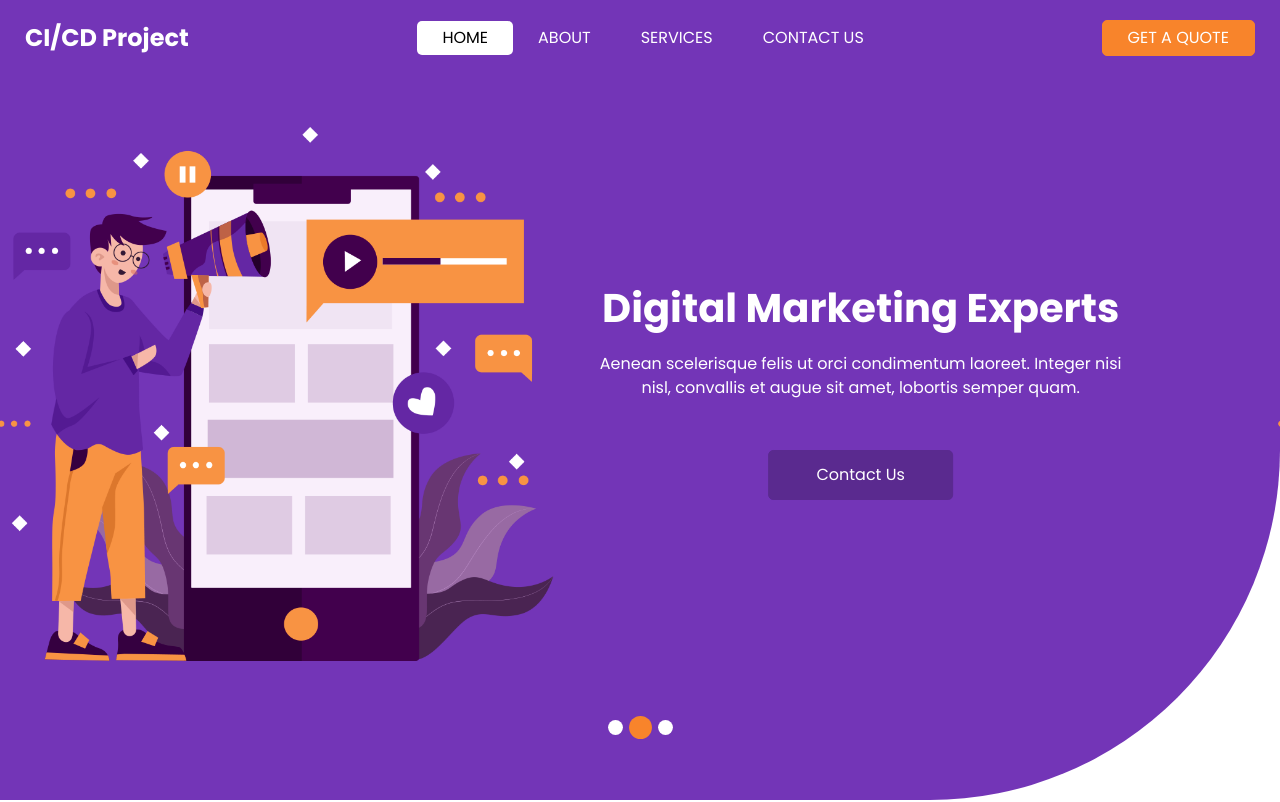
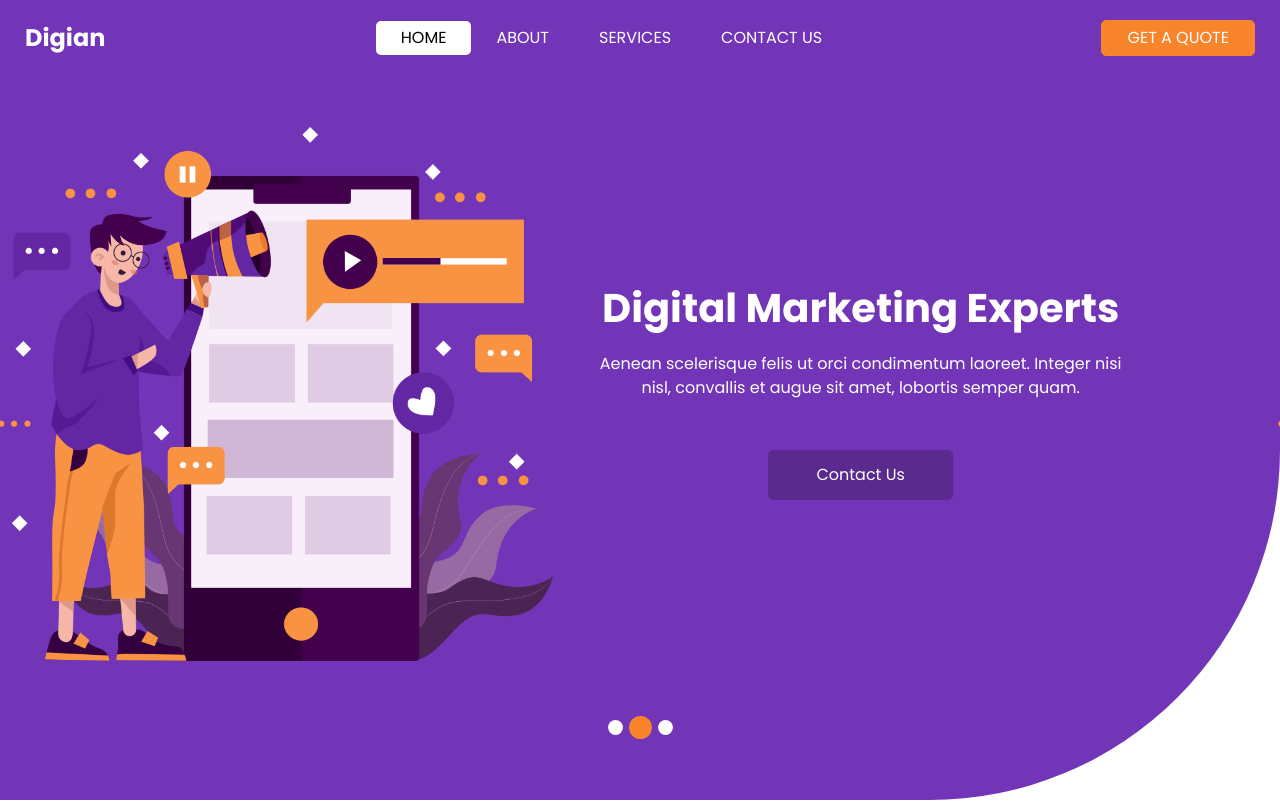
Before and after one commit to JoelThomas20/DevOps-Configuration-Test, a plain HTML site: page index.html in a window 1280 px wide. Shown: the top 802 px of the page. Drawn offline with nearby package versions, Linux system fonts and the light colour scheme; some packages are replaced by stand-ins of ours.

Commit message:
Update index.html

```diff
--- a/index.html
+++ b/index.html
@@ -37,7 +37,7 @@
         <nav class="navbar navbar-expand-lg custom_nav-container ">
           <a class="navbar-brand" href="index.html">
             <span>
-             CI/CD Project
+             Digian
             </span>
           </a>
 
```
